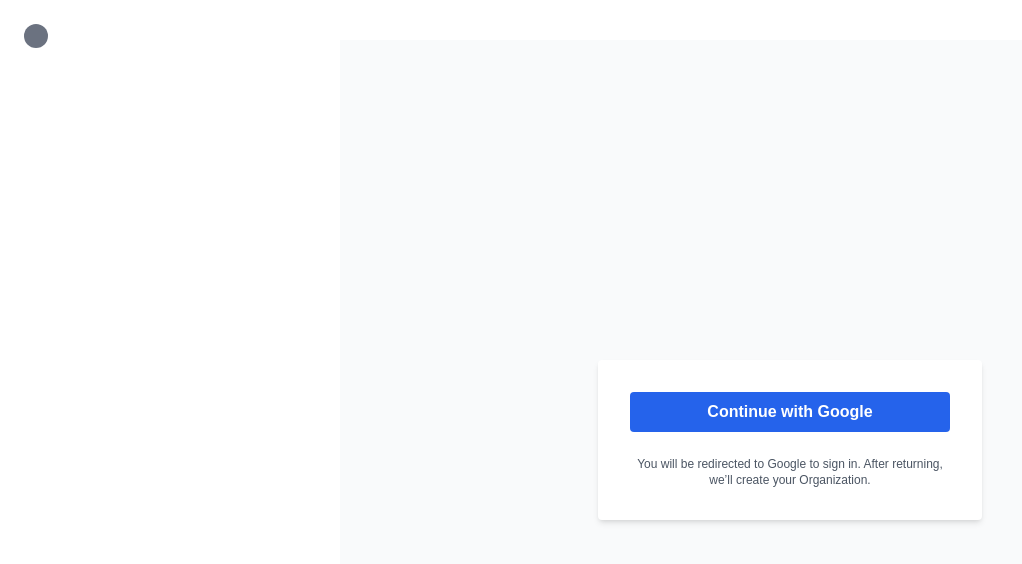
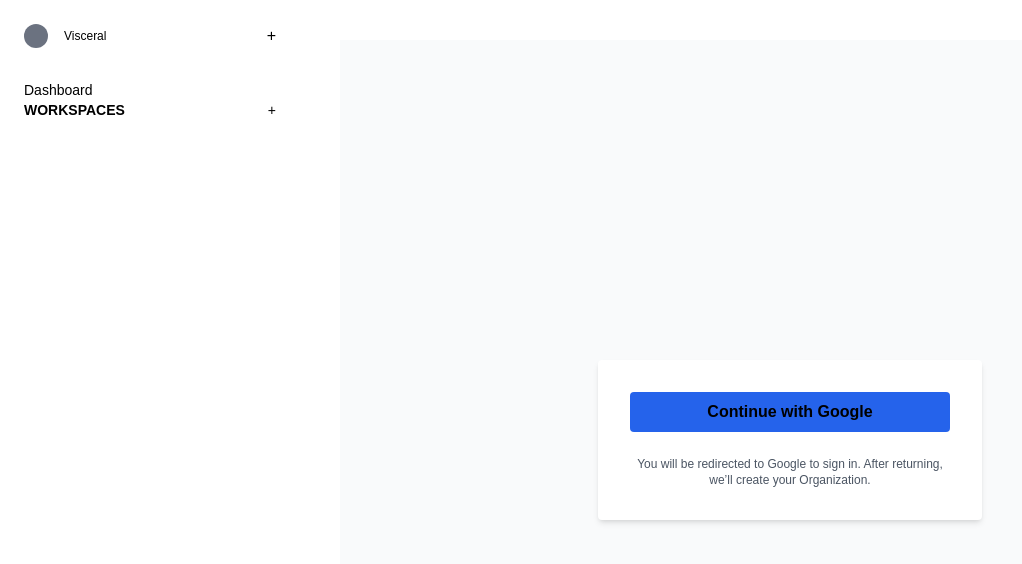
Before and after one commit to tleifj/project-manager, a Next.js app: page /register in a window 1280 px wide. Shown: the top 564 px of the page, without its empty margins (0-1022 px from the left). Built offline with nearby package versions, Linux system fonts and the light colour scheme; no server answers.

Commit message:
Fixes dark mode text issues

```diff
--- a/src/app/components/SideBar.js
+++ b/src/app/components/SideBar.js
@@ -47,7 +47,7 @@
   let [showModal, setShowModal] = useState(false);
 
   return (
-    <div className="p-6 w-[300px] text-white">
+    <div className="p-6 w-[300px] text-black dark:text-white">
       <SidebarAccount />
       <nav className="app-main-nav py-8 text-sm">
         <ul>
--- a/src/app/components/SidebarAccount.js
+++ b/src/app/components/SidebarAccount.js
@@ -14,7 +14,7 @@
           {/* <img src="/avatar.jpg" alt="" /> */}
         </div>
         <div className="user-info">
-          <p className="text-xs mb-0">Visceral</p>
+          <p className="text-xs  mb-0">Visceral</p>
         </div>
       </div>
       <div className="account-action">
--- a/src/app/login/page.js
+++ b/src/app/login/page.js
@@ -22,7 +22,7 @@
         <button
           type="button"
           onClick={signInWithGoogle}
-          className="w-full h-10 rounded-md bg-blue-600 px-4 text-white font-medium hover:bg-blue-700 focus-visible:outline-none focus-visible:ring-2 focus-visible:ring-blue-500 focus-visible:ring-offset-2"
+          className="w-full h-10 rounded-md bg-blue-600 px-4 text-black dark:text-white font-medium hover:bg-blue-700 focus-visible:outline-none focus-visible:ring-2 focus-visible:ring-blue-500 focus-visible:ring-offset-2"
           aria-label="Sign in with Google"
         >
           Sign in with Google
--- a/src/app/register/page.js
+++ b/src/app/register/page.js
@@ -25,7 +25,7 @@
         <button
           type="button"
           onClick={startGoogle}
-          className="w-full py-2 px-4 rounded bg-blue-600 text-white font-semibold hover:bg-blue-700 focus:outline-none focus:ring-2 focus:ring-blue-500 focus:ring-offset-2 disabled:opacity-60"
+          className="w-full py-2 px-4 rounded bg-blue-600 text-black dark:text-white font-semibold hover:bg-blue-700 focus:outline-none focus:ring-2 focus:ring-blue-500 focus:ring-offset-2 disabled:opacity-60"
           disabled={loading}
           aria-label="Continue with Google"
         >
```
